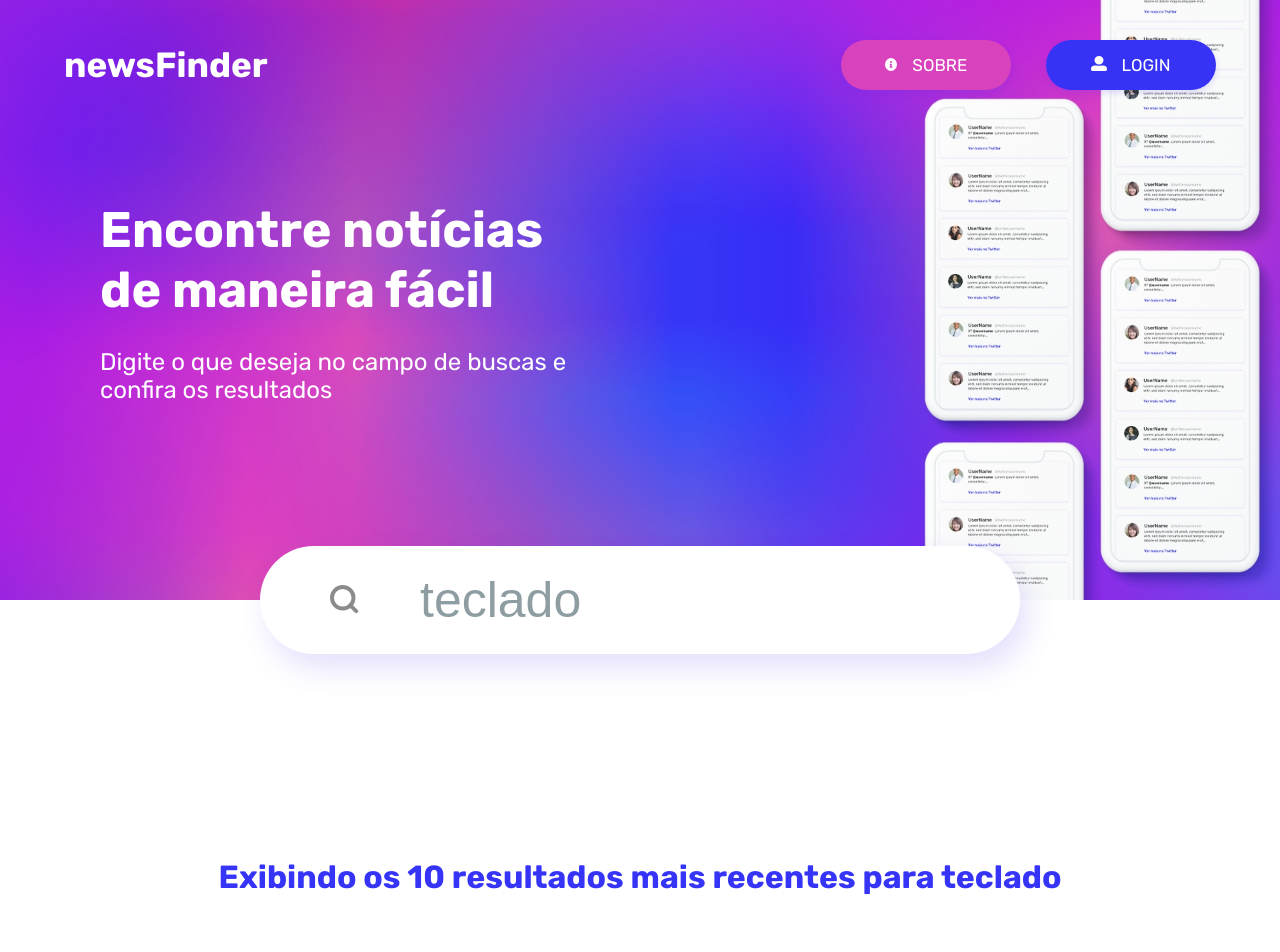
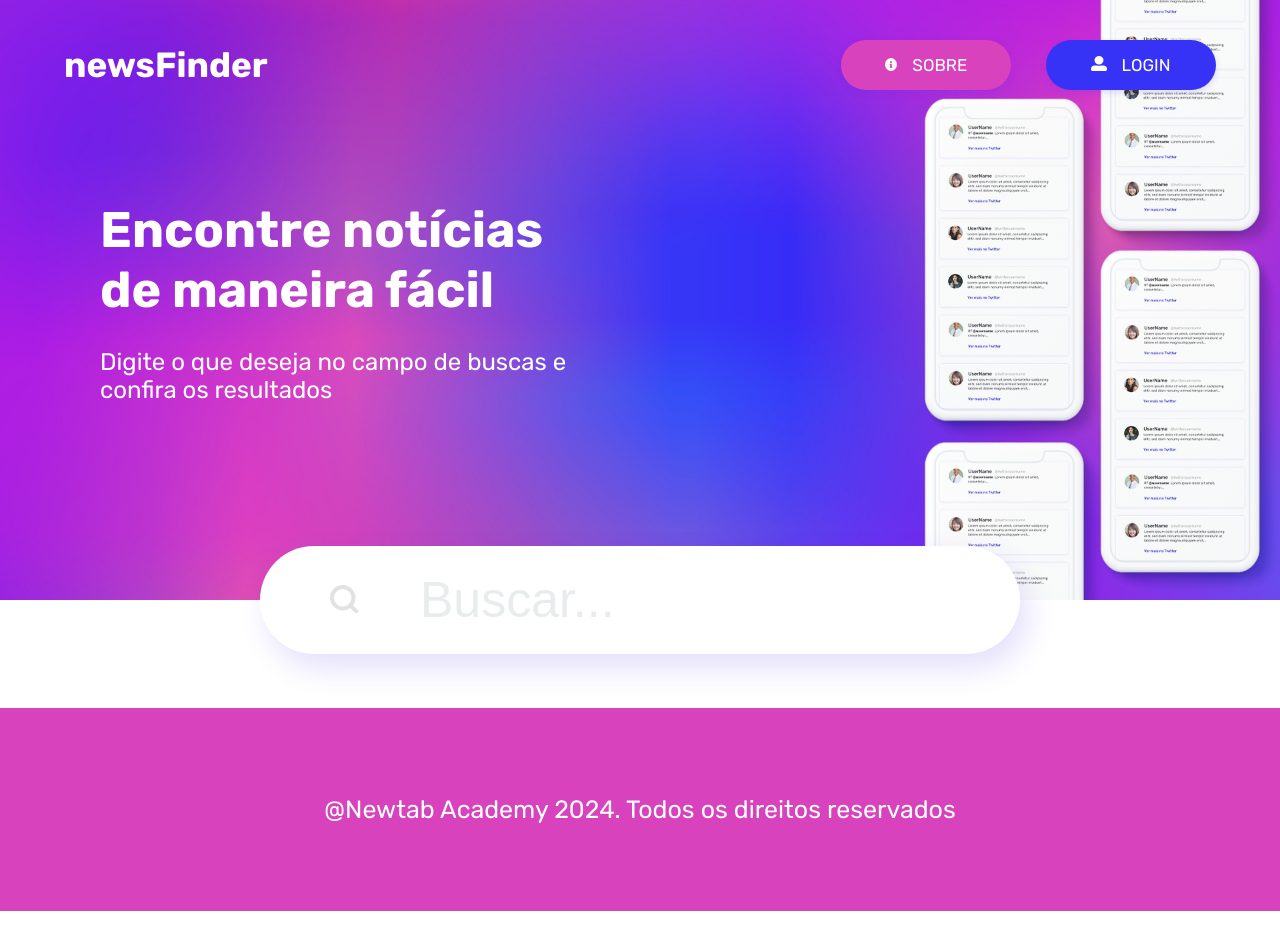
Before and after one commit to andre-rosatto/newtab-newsfinder, a React (Create React App) app: page / in a window 1280 px wide. Shown: the top 952 px of the page. After the commit the page ends 911 px from the top, so only its background shows below. Built offline with nearby package versions, Linux system fonts and the light colour scheme.

Commit message:
refatoração da galeria de imagens

```diff
--- a/src/pages/Home.jsx
+++ b/src/pages/Home.jsx
@@ -1,150 +1,154 @@
 import '../css/Home.css';
 
-import { useState } from 'react';
+import { useRef, useState } from 'react';
 import Footer from '../components/Footer';
 import Navbar from '../components/Navbar';
 import SearchResults from '../components/SearchResults';
 import AirtableHandler from '../utils/airtableHandler';
+import ReactImageGallery from 'react-image-gallery';
 
 const SEARCH_API_URL = 'https://gnews.io/api/v4/search';
 const SEARCH_API_KEY = '9327490b8ff243c91b713513fc0e6c2b';
 
 // DEBUG:
-const SEARCH_RESULTS = {
-	"totalArticles": 1297,
-	"articles": [
-		{
-			"title": "Teclado do iPhone troca vou por vouch; veja como corrigir",
-			"description": "Reclamações nas redes sociais tiveram início em setembro, após Apple anunciar que adicionaria IA generativa a teclado",
-			"content": "São Paulo\nUm bug no corretor de teclado de iPhones vem alterando automaticamente a palavra \"vou\" para \"vouch\", mesmo que o aparelho esteja configurado em português e com localização no Brasil. Os primeiros relatos remetem à última atualização do sist... [2205 chars]",
-			"url": "https://www1.folha.uol.com.br/mercado/2024/03/bug-em-corretor-do-iphone-troca-vou-por-vouch-veja-como-consertar.shtml",
-			"image": "https://f.i.uol.com.br/fotografia/2024/03/12/171027510965f0ba259b8da_1710275109_3x2_md.jpg",
-			"publishedAt": "2024-03-12T20:41:00Z",
-			"source": {
-				"name": "Folha de S.Paulo",
-				"url": "https://www1.folha.uol.com.br"
-			}
-		},
-		{
-			"title": "¿Cómo escribir arroba en el teclado de una laptop y computadora de escritorio?",
-			"description": "La arroba era usado por comerciante y contadores, pero en 1971 Ray Tomlinson decidió utilizar este símbolo en otra función y se le llama el inventor del correo electrónico",
-			"content": "La arroba (@) es uno de los símbolos más usados, no solo para los correos electrónicos, sino que también tiene funciones que pueden ayudar en diversas operaciones y ordenes informáticas que podrían salvarle la vida en este mundo de las tecnologías. G... [5086 chars]",
-			"url": "https://gestion.pe/tecnologia/arroba-escribir-teclado-laptop-computadora-escritorio-email-correo-electronico-twitter-instagram-nnda-nnlt-249080-noticia/",
-			"image": "https://gestion.pe/resizer/5hMWp1XEvqdgV9r5Q8tJW5m9qSU=/980x528/smart/filters:format(jpeg):quality(75)/cloudfront-us-east-1.images.arcpublishing.com/elcomercio/TBEN276R4RDU3KS4ASFATZF34U.jpg",
-			"publishedAt": "2024-03-11T21:32:00Z",
-			"source": {
-				"name": "Diario Gestión",
-				"url": "https://gestion.pe"
-			}
-		},
-		{
-			"title": "'Simples e eficaz': este kit promete limpar laptop, teclado, fone e celular",
-			"description": "Acompanha as principais notícias do mundo das compras. Promoções, dicas e guia para escolher os melhores produtos do mercado com análises e reviews.",
-			"content": "Produto cumpre com o que diz. Porém é muito frágil, a espuma da parte para limpar rasga fácil Mauri Vinicius Santos Moura\nQualidade péssima do material, plástico frágil e com cara de barato. O líquido pra limpeza de tela dá pra 2 espirradas só. Foi d... [535 chars]",
-			"url": "https://www.uol.com.br/guia-de-compras/ultimas-noticias/2024/03/09/xxx-este-kit-de-ferramentas-limpa-monitor-fonecelular-e-laptop.htm",
-			"image": "https://conteudo.imguol.com.br/c/noticias/c2/2023/07/11/arte-kit-de-limpeza-7-em-1-da-enfudid-1689104723740_v2_615x300.jpg",
-			"publishedAt": "2024-03-09T07:00:00Z",
-			"source": {
-				"name": "UOL",
-				"url": "https://www.uol.com.br"
-			}
-		},
-		{
-			"title": "O Teclado Gamer HyperX Alloy Core está com um desconto imperdível para os jogadores de PC!",
-			"description": "O Teclado Gamer HyperX Alloy Core está com um desconto imperdível para os jogadores de PC! Periférico conta com iluminação RGB destacada, configurações macro e inúmeros atalhos de mídia que facilitam a usabilidade",
-			"content": "Ter um teclado gamer com aquele conjunto de luzes para trazer estilo durante a gameplay potencializa a emoção da partida no setup, ainda mais com a possibilidade de sincronizar a iluminação com os acontecimentos dentro do jogo, o que garante um reali... [2007 chars]",
-			"url": "https://br.ign.com/descontos/120519/news/o-teclado-gamer-hyperx-alloy-core-esta-com-um-desconto-imperdivel-para-os-jogadores-de-pc",
-			"image": "https://sm.ign.com/t/ign_br/screenshot/default/core_dfu4.1200.png",
-			"publishedAt": "2024-03-04T13:54:51Z",
-			"source": {
-				"name": "IGN Brasil",
-				"url": "https://br.ign.com"
-			}
-		},
-		{
-			"title": "Así puedes probar el teclado de las Apple Vision Pro con un iPhone",
-			"description": "Unos desarrolladores han lanzado una aplicación en la App Store que permite utilizar el teclado virtual de las nuevas gafas de realidad virtual en dispositivos",
-			"content": "Las Apple Vision Pro se lanzaron a principios de febrero en Estados Unidos y, aunque todavía tendremos que esperar para poder comprarlas en España, hay muchos usuarios interesados. Las gafas de realidad mixta salieron al mercado norteamericano con má... [2957 chars]",
-			"url": "https://www.20minutos.es/tecnologia/aplicaciones/como-probar-teclado-apple-vision-pro-iphone-5223225/",
-			"image": "https://imagenes.20minutos.es/files/image_1920_1080/uploads/imagenes/2024/02/29/teclado-virtual-vision-pro.jpeg",
-			"publishedAt": "2024-03-03T17:00:00Z",
-			"source": {
-				"name": "20 Minutos",
-				"url": "https://www.20minutos.es"
-			}
-		},
-		{
-			"title": "Leve para casa este teclado Redragon pagando só 12x de R$ 26",
-			"description": "Teclado Redragon tem conexão Wireless e Bluetooth, iluminação RGB e layout ABNT. Saiba mais sobre o periférico gamer",
-			"content": "O teclado Redragon Kumara, é uma escolha robusta para gamers e usuários que buscam qualidade, durabilidade e personalização em seus dispositivos de entrada, oferecendo uma combinação de desempenho mecânico, estética RGB e versatilidade de conectivida... [1369 chars]",
-			"url": "https://gizmodo.uol.com.br/leve-para-casa-este-teclado-redragon-pagando-so-12x-de-r-26/",
-			"image": "https://gizmodo.uol.com.br/wp-content/blogs.dir/8/files/2024/02/teclado-redragon.jpg",
-			"publishedAt": "2024-02-28T22:59:52Z",
-			"source": {
-				"name": "Gizmodo Brasil",
-				"url": "https://gizmodo.uol.com.br"
-			}
-		},
-		{
-			"title": "A volta do BlackBerry? Capa coloca teclado físico em iPhone e promete mudar completamente o uso do celular",
-			"description": "Clicks promete te levar de volta para o passado, mas de um jeito interessante.",
-			"content": "Apresentado na CES 2024, o Clicks começou a ser testado no MWC de Barcelona, que acontece entre 26 a 29 de fevereiro. Basicamente, o Clicks é uma capa para iPhone que dá um teclado físico ao celular da Apple.\nMas não é só isso! Ok, é quase só isso, m... [1162 chars]",
-			"url": "https://br.ign.com/tech/120345/news/a-volta-do-blackberry-capa-coloca-teclado-fisico-em-iphone-e-promete-mudar-completamente-o-uso-do-ce",
-			"image": "https://sm.ign.com/t/ign_br/screenshot/default/imagem-2024-02-28-133918607_apat.1200.jpg",
-			"publishedAt": "2024-02-28T17:55:04Z",
-			"source": {
-				"name": "IGN Brasil",
-				"url": "https://br.ign.com"
-			}
-		},
-		{
-			"title": "¿Por qué el teclado de tu laptop o PC tiene sus letras en mayúsculas y no en minúsculas?",
-			"description": "¿Te habías dado cuenta? Casi todos los teclados están en mayúsculas, salvo una marca de laptops que decidió que las letras se encuentren en minúsculas. Te contamos por qué.",
-			"content": "¿Compraste una laptop o PC para tu casa? Si revisas con detenimiento el teclado de tu computadora, verás un detalle que suele pasar desapercibido para la mayoría de personas: las letras están en mayúsculas. Aunque hay algunas excepciones (como los bo... [3025 chars]",
-			"url": "https://larepublica.pe/tecnologia/actualidad/2024/02/28/por-que-el-teclado-de-tu-laptop-o-pc-tiene-sus-letras-en-mayusculas-y-no-en-minusculas-315924",
-			"image": "https://imgmedia.larepublica.pe/1200x630/larepublica/original/2024/02/28/65df4d63737141108e1d958d.jpg",
-			"publishedAt": "2024-02-28T16:50:49Z",
-			"source": {
-				"name": "LaRepública.pe",
-				"url": "https://larepublica.pe"
-			}
-		},
-		{
-			"title": "Eu ouvi Teclado Gamer? O Logitech G915 TKL está com incríveis 51% de desconto!",
-			"description": "Eu ouvi Teclado Gamer? O Logitech G915 TKL está com incríveis 51% de desconto! Sem fio e com RGB LightSync, o teclado é perfeito para longas horas de gameplays.",
-			"content": "Esse é o momento de aumentar o nível das gameplays com o Teclado Mecânico Gamer Sem Fio Logitech G915 TKL! O periférico está com SUPER desconto de 51% na Amazon Brasil por tempo limitado e oferece conexão sem fio e RGB LightSync. Com switches mecânic... [1283 chars]",
-			"url": "https://br.ign.com/descontos/120337/news/eu-ouvi-teclado-gamer-o-logitech-g915-tkl-esta-com-incriveis-51-de-desconto",
-			"image": "https://sm.ign.com/t/ign_br/screenshot/default/teclado-gamer-rgb-logitech_128a.1200.jpg",
-			"publishedAt": "2024-02-28T15:24:47Z",
-			"source": {
-				"name": "IGN Brasil",
-				"url": "https://br.ign.com"
-			}
-		},
-		{
-			"title": "Conoce el computador transparente de Lenovo, que tiene funciones de IA y realidad aumentada",
-			"description": "El portátil tiene un teclado táctil y no usa los botones tradicionales",
-			"content": "En el MWC 2024 se presentó este prototipo que usa IA para suponer información sobre otros objetos. (Infobae)\nLenovo reveló un nuevo concepto de portátil. Se trata de un computador transparente en el que se podrá ver todo lo que está en pantalla, al t... [4296 chars]",
-			"url": "https://www.infobae.com/tecno/2024/02/27/conoce-el-computador-transparente-de-lenovo-que-tiene-funciones-de-ia-y-realidad-aumentada/",
-			"image": "https://www.infobae.com/new-resizer/U1qO-47CfSPQCG2AcoZ-JKleu9Y=/1200x630/filters:format(webp):quality(85)/cloudfront-us-east-1.images.arcpublishing.com/infobae/FTKQTFEII5AKTMWJJ6EJZRKKS4.jpeg",
-			"publishedAt": "2024-02-27T12:48:54Z",
-			"source": {
-				"name": "infobae",
-				"url": "https://www.infobae.com"
-			}
-		}
-	]
-};
+// const SEARCH_RESULTS = {
+// 	"totalArticles": 1297,
+// 	"articles": [
+// 		{
+// 			"title": "Teclado do iPhone troca vou por vouch; veja como corrigir",
+// 			"description": "Reclamações nas redes sociais tiveram início em setembro, após Apple anunciar que adicionaria IA generativa a teclado",
+// 			"content": "São Paulo\nUm bug no corretor de teclado de iPhones vem alterando automaticamente a palavra \"vou\" para \"vouch\", mesmo que o aparelho esteja configurado em português e com localização no Brasil. Os primeiros relatos remetem à última atualização do sist... [2205 chars]",
+// 			"url": "https://www1.folha.uol.com.br/mercado/2024/03/bug-em-corretor-do-iphone-troca-vou-por-vouch-veja-como-consertar.shtml",
+// 			"image": "https://f.i.uol.com.br/fotografia/2024/03/12/171027510965f0ba259b8da_1710275109_3x2_md.jpg",
+// 			"publishedAt": "2024-03-12T20:41:00Z",
+// 			"source": {
+// 				"name": "Folha de S.Paulo",
+// 				"url": "https://www1.folha.uol.com.br"
+// 			}
+// 		},
+// 		{
+// 			"title": "¿Cómo escribir arroba en el teclado de una laptop y computadora de escritorio?",
+// 			"description": "La arroba era usado por comerciante y contadores, pero en 1971 Ray Tomlinson decidió utilizar este símbolo en otra función y se le llama el inventor del correo electrónico",
+// 			"content": "La arroba (@) es uno de los símbolos más usados, no solo para los correos electrónicos, sino que también tiene funciones que pueden ayudar en diversas operaciones y ordenes informáticas que podrían salvarle la vida en este mundo de las tecnologías. G... [5086 chars]",
+// 			"url": "https://gestion.pe/tecnologia/arroba-escribir-teclado-laptop-computadora-escritorio-email-correo-electronico-twitter-instagram-nnda-nnlt-249080-noticia/",
+// 			"image": "https://gestion.pe/resizer/5hMWp1XEvqdgV9r5Q8tJW5m9qSU=/980x528/smart/filters:format(jpeg):quality(75)/cloudfront-us-east-1.images.arcpublishing.com/elcomercio/TBEN276R4RDU3KS4ASFATZF34U.jpg",
+// 			"publishedAt": "2024-03-11T21:32:00Z",
+// 			"source": {
+// 				"name": "Diario Gestión",
+// 				"url": "https://gestion.pe"
+// 			}
+// 		},
+// 		{
+// 			"title": "'Simples e eficaz': este kit promete limpar laptop, teclado, fone e celular",
+// 			"description": "Acompanha as principais notícias do mundo das compras. Promoções, dicas e guia para escolher os melhores produtos do mercado com análises e reviews.",
+// 			"content": "Produto cumpre com o que diz. Porém é muito frágil, a espuma da parte para limpar rasga fácil Mauri Vinicius Santos Moura\nQualidade péssima do material, plástico frágil e com cara de barato. O líquido pra limpeza de tela dá pra 2 espirradas só. Foi d... [535 chars]",
+// 			"url": "https://www.uol.com.br/guia-de-compras/ultimas-noticias/2024/03/09/xxx-este-kit-de-ferramentas-limpa-monitor-fonecelular-e-laptop.htm",
+// 			"image": "https://conteudo.imguol.com.br/c/noticias/c2/2023/07/11/arte-kit-de-limpeza-7-em-1-da-enfudid-1689104723740_v2_615x300.jpg",
+// 			"publishedAt": "2024-03-09T07:00:00Z",
+// 			"source": {
+// 				"name": "UOL",
+// 				"url": "https://www.uol.com.br"
+// 			}
+// 		},
+// 		{
+// 			"title": "O Teclado Gamer HyperX Alloy Core está com um desconto imperdível para os jogadores de PC!",
+// 			"description": "O Teclado Gamer HyperX Alloy Core está com um desconto imperdível para os jogadores de PC! Periférico conta com iluminação RGB destacada, configurações macro e inúmeros atalhos de mídia que facilitam a usabilidade",
+// 			"content": "Ter um teclado gamer com aquele conjunto de luzes para trazer estilo durante a gameplay potencializa a emoção da partida no setup, ainda mais com a possibilidade de sincronizar a iluminação com os acontecimentos dentro do jogo, o que garante um reali... [2007 chars]",
+// 			"url": "https://br.ign.com/descontos/120519/news/o-teclado-gamer-hyperx-alloy-core-esta-com-um-desconto-imperdivel-para-os-jogadores-de-pc",
+// 			"image": "https://sm.ign.com/t/ign_br/screenshot/default/core_dfu4.1200.png",
+// 			"publishedAt": "2024-03-04T13:54:51Z",
+// 			"source": {
+// 				"name": "IGN Brasil",
+// 				"url": "https://br.ign.com"
+// 			}
+// 		},
+// 		{
+// 			"title": "Así puedes probar el teclado de las Apple Vision Pro con un iPhone",
+// 			"description": "Unos desarrolladores han lanzado una aplicación en la App Store que permite utilizar el teclado virtual de las nuevas gafas de realidad virtual en dispositivos",
+// 			"content": "Las Apple Vision Pro se lanzaron a principios de febrero en Estados Unidos y, aunque todavía tendremos que esperar para poder comprarlas en España, hay muchos usuarios interesados. Las gafas de realidad mixta salieron al mercado norteamericano con má... [2957 chars]",
+// 			"url": "https://www.20minutos.es/tecnologia/aplicaciones/como-probar-teclado-apple-vision-pro-iphone-5223225/",
+// 			"image": "https://imagenes.20minutos.es/files/image_1920_1080/uploads/imagenes/2024/02/29/teclado-virtual-vision-pro.jpeg",
+// 			"publishedAt": "2024-03-03T17:00:00Z",
+// 			"source": {
+// 				"name": "20 Minutos",
+// 				"url": "https://www.20minutos.es"
+// 			}
+// 		},
+// 		{
+// 			"title": "Leve para casa este teclado Redragon pagando só 12x de R$ 26",
+// 			"description": "Teclado Redragon tem conexão Wireless e Bluetooth, iluminação RGB e layout ABNT. Saiba mais sobre o periférico gamer",
+// 			"content": "O teclado Redragon Kumara, é uma escolha robusta para gamers e usuários que buscam qualidade, durabilidade e personalização em seus dispositivos de entrada, oferecendo uma combinação de desempenho mecânico, estética RGB e versatilidade de conectivida... [1369 chars]",
+// 			"url": "https://gizmodo.uol.com.br/leve-para-casa-este-teclado-redragon-pagando-so-12x-de-r-26/",
+// 			"image": "https://gizmodo.uol.com.br/wp-content/blogs.dir/8/files/2024/02/teclado-redragon.jpg",
+// 			"publishedAt": "2024-02-28T22:59:52Z",
+// 			"source": {
+// 				"name": "Gizmodo Brasil",
+// 				"url": "https://gizmodo.uol.com.br"
+// 			}
+// 		},
+// 		{
+// 			"title": "A volta do BlackBerry? Capa coloca teclado físico em iPhone e promete mudar completamente o uso do celular",
+// 			"description": "Clicks promete te levar de volta para o passado, mas de um jeito interessante.",
+// 			"content": "Apresentado na CES 2024, o Clicks começou a ser testado no MWC de Barcelona, que acontece entre 26 a 29 de fevereiro. Basicamente, o Clicks é uma capa para iPhone que dá um teclado físico ao celular da Apple.\nMas não é só isso! Ok, é quase só isso, m... [1162 chars]",
+// 			"url": "https://br.ign.com/tech/120345/news/a-volta-do-blackberry-capa-coloca-teclado-fisico-em-iphone-e-promete-mudar-completamente-o-uso-do-ce",
+// 			"image": "https://sm.ign.com/t/ign_br/screenshot/default/imagem-2024-02-28-133918607_apat.1200.jpg",
+// 			"publishedAt": "2024-02-28T17:55:04Z",
+// 			"source": {
+// 				"name": "IGN Brasil",
+// 				"url": "https://br.ign.com"
+// 			}
+// 		},
+// 		{
+// 			"title": "¿Por qué el teclado de tu laptop o PC tiene sus letras en mayúsculas y no en minúsculas?",
+// 			"description": "¿Te habías dado cuenta? Casi todos los teclados están en mayúsculas, salvo una marca de laptops que decidió que las letras se encuentren en minúsculas. Te contamos por qué.",
+// 			"content": "¿Compraste una laptop o PC para tu casa? Si revisas con detenimiento el teclado de tu computadora, verás un detalle que suele pasar desapercibido para la mayoría de personas: las letras están en mayúsculas. Aunque hay algunas excepciones (como los bo... [3025 chars]",
+// 			"url": "https://larepublica.pe/tecnologia/actualidad/2024/02/28/por-que-el-teclado-de-tu-laptop-o-pc-tiene-sus-letras-en-mayusculas-y-no-en-minusculas-315924",
+// 			"image": "https://imgmedia.larepublica.pe/1200x630/larepublica/original/2024/02/28/65df4d63737141108e1d958d.jpg",
+// 			"publishedAt": "2024-02-28T16:50:49Z",
+// 			"source": {
+// 				"name": "LaRepública.pe",
+// 				"url": "https://larepublica.pe"
+// 			}
+// 		},
+// 		{
+// 			"title": "Eu ouvi Teclado Gamer? O Logitech G915 TKL está com incríveis 51% de desconto!",
+// 			"description": "Eu ouvi Teclado Gamer? O Logitech G915 TKL está com incríveis 51% de desconto! Sem fio e com RGB LightSync, o teclado é perfeito para longas horas de gameplays.",
+// 			"content": "Esse é o momento de aumentar o nível das gameplays com o Teclado Mecânico Gamer Sem Fio Logitech G915 TKL! O periférico está com SUPER desconto de 51% na Amazon Brasil por tempo limitado e oferece conexão sem fio e RGB LightSync. Com switches mecânic... [1283 chars]",
+// 			"url": "https://br.ign.com/descontos/120337/news/eu-ouvi-teclado-gamer-o-logitech-g915-tkl-esta-com-incriveis-51-de-desconto",
+// 			"image": "https://sm.ign.com/t/ign_br/screenshot/default/teclado-gamer-rgb-logitech_128a.1200.jpg",
+// 			"publishedAt": "2024-02-28T15:24:47Z",
+// 			"source": {
+// 				"name": "IGN Brasil",
+// 				"url": "https://br.ign.com"
+// 			}
+// 		},
+// 		{
+// 			"title": "Conoce el computador transparente de Lenovo, que tiene funciones de IA y realidad aumentada",
+// 			"description": "El portátil tiene un teclado táctil y no usa los botones tradicionales",
+// 			"content": "En el MWC 2024 se presentó este prototipo que usa IA para suponer información sobre otros objetos. (Infobae)\nLenovo reveló un nuevo concepto de portátil. Se trata de un computador transparente en el que se podrá ver todo lo que está en pantalla, al t... [4296 chars]",
+// 			"url": "https://www.infobae.com/tecno/2024/02/27/conoce-el-computador-transparente-de-lenovo-que-tiene-funciones-de-ia-y-realidad-aumentada/",
+// 			"image": "https://www.infobae.com/new-resizer/U1qO-47CfSPQCG2AcoZ-JKleu9Y=/1200x630/filters:format(webp):quality(85)/cloudfront-us-east-1.images.arcpublishing.com/infobae/FTKQTFEII5AKTMWJJ6EJZRKKS4.jpeg",
+// 			"publishedAt": "2024-02-27T12:48:54Z",
+// 			"source": {
+// 				"name": "infobae",
+// 				"url": "https://www.infobae.com"
+// 			}
+// 		}
+// 	]
+// };
 
 const Home = () => {
 	// DEBUG:
-	const [searchText, setSearchText] = useState('teclado');
-	const [searchResults] = useState(SEARCH_RESULTS.articles);
-	const [searchQuery] = useState('teclado');
+	// const [searchText, setSearchText] = useState('teclado');
+	// const [searchResults] = useState(SEARCH_RESULTS.articles);
+	// const [searchQuery] = useState('teclado');
 
-	// const [searchText, setSearchText] = useState('');
-	// const [searchResults, setSearchResults] = useState();
-	// const [searchQuery, setSearchQuery] = useState(null);
+	const [showZoomedImage, setShowZoomedImage] = useState(false);
+	const [currentZoomedImageIndex, setCurrentZoomedImageIndex] = useState(0);
+	const zoomedImageComp = useRef();
+	const [searchText, setSearchText] = useState('');
+	const [searchResults, setSearchResults] = useState();
+	const [searchQuery, setSearchQuery] = useState(null);
 
 	const handleSearchChange = (e) => {
 		setSearchText(e.target.value.trimStart().substring(0, 20));
@@ -156,7 +160,6 @@ const Home = () => {
 		// post da busca no airtable
 		AirtableHandler.post(searchText, Date.now());
 
-		/*
 		// fetch na API de busca
 		setSearchQuery(null);
 		const abortController = new AbortController();
@@ -168,7 +171,17 @@ const Home = () => {
 			}).catch(() => {
 				abortController.abort();
 			});
-		*/
+	}
+
+	const handleGalleryImageClick = (e, idx) => {
+		e.stopPropagation();
+		setShowZoomedImage(true);
+		zoomedImageComp.current.slideToIndex(idx);
+	}
+
+	const getContent = (fullContent) => {
+		const ellipsis = fullContent.match(/\[(.*?)\]/g);
+		return fullContent.substring(0, fullContent.indexOf(ellipsis));
 	}
 
 	return (
@@ -196,8 +209,55 @@ const Home = () => {
 			</form>
 
 			{/* resultados da busca */}
-			{/* searchQuery && <SearchResults query={searchQuery} results={searchResults} /> */}
-			{<SearchResults query={searchQuery} results={searchResults} />}
+			{searchQuery && <SearchResults
+				query={searchQuery}
+				results={searchResults}
+				onImageClick={handleGalleryImageClick}
+			/>}
+
+			{/* zoom de imagens */}
+			{searchQuery && <div className={`zoomGallery${showZoomedImage ? '' : ' hidden'}`}>
+				<div className="zoomGalleryWrapper">
+					<ReactImageGallery
+						ref={zoomedImageComp}
+						items={searchResults.map(result => {
+							return {
+								original: result.image,
+								originalHeight: `${window.innerWidth >= 750 ? window.innerHeight / 2 : window.innerHeight / 4}px`,
+								thumbnail: result.image
+							}
+						})}
+						useBrowserFullscreen={false}
+						showPlayButton={false}
+						showBullets={true}
+						showFullscreenButton={false}
+						additionalClass="zoomGalleryImage"
+						onSlide={idx => setCurrentZoomedImageIndex(idx)}
+					/>
+					{zoomedImageComp.current && <div className="zoomGalleryTextWrapper">
+						<div className="linkWrapper">
+							<p>Postado por: <a
+								href={searchResults[currentZoomedImageIndex].source.url}
+								rel="noreferrer"
+								target="_blank"
+							>{searchResults[currentZoomedImageIndex].source.name}</a>
+							</p>
+							<a
+								href={searchResults[currentZoomedImageIndex].url}
+								rel="noreferrer"
+								target="_blank"
+							>Ver mais</a>
+						</div>
+						<h2>{searchResults[currentZoomedImageIndex].title}</h2>
+						<h3>{searchResults[currentZoomedImageIndex].description}</h3>
+						<p>{getContent(searchResults[currentZoomedImageIndex].content)}</p>
+					</div>}
+				</div>
+				<button
+					className="closeButton"
+					onClick={() => setShowZoomedImage(false)}
+				>FECHAR</button>
+			</div>}
 
 			{/* rodapé */}
 			<Footer />
```
Also changed, not shown: src/components/SearchResults.jsx (+3 -62 lines), src/css/Home.css (+130 -0 lines), src/css/SearchResults.css (+0 -89 lines).
